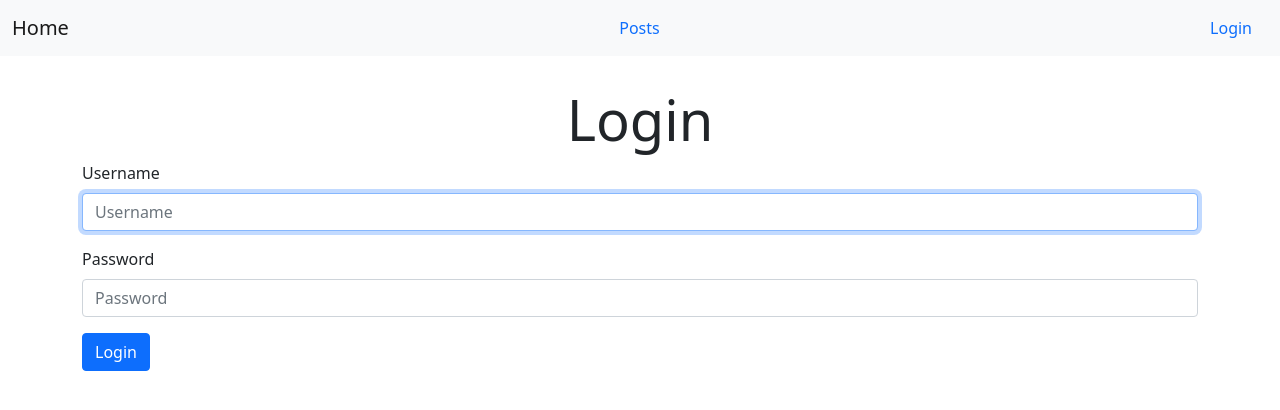
After one commit to alansun17904/cp-adventures, a Django app: page /writeups/login in a window 1280 px wide. The commit adds this page. Shown: the top 410 px of the page. Run offline with Django 3.2, Linux system fonts and the light colour scheme; some libraries are stand-ins or nearby versions.

Commit message:
added login page and delete function now works without errors.

```diff
--- a/cp_adventures/settings.py
+++ b/cp_adventures/settings.py
@@ -27,7 +27,7 @@ SECRET_KEY = os.getenv('SECRET_KEY', default=get_random_secret_key())
 # SECURITY WARNING: don't run with debug turned on in production!
 DEBUG = False
 
-ALLOWED_HOSTS = ['cp-env.eba-zrkyjwtd.us-east-1.elasticbeanstalk.com']
+ALLOWED_HOSTS = []
 
 
 # Application definition
@@ -106,6 +106,9 @@ AUTH_PASSWORD_VALIDATORS = [
     },
 ]
 
+LOGIN_URL = '/writeups/login'
+LOGIN_REDIRECT_URL = '/writeups'
+
 
 # Internationalization
 # https://docs.djangoproject.com/en/3.2/topics/i18n/
--- a/templates/base.html
+++ b/templates/base.html
@@ -19,7 +19,10 @@
             {% if user.is_authenticated %}
                 <a class="nav-link" href="{% url 'writeups:add' %}">Add</a>
                 <a class="nav-link" href="{% url 'admin:index' %}">Staff</a>
+                {% else %}
+                <a class="nav-link" href="{% url 'writeups:login' %}">Login</a>
             {% endif %}
+
         </div>
     </nav>
     <div class="container">
--- /dev/null
+++ b/templates/writeups/login.html
@@ -0,0 +1,14 @@
+{% extends "base.html" %}
+{% load bootstrap5 %}
+{% block body_block %}
+    <div class="jumbotron text-center">
+        <h1 class="display-4">Login</h1>
+    </div>
+    <form method="POST">
+        {% bootstrap_form form %}
+        {% csrf_token %}
+        {% buttons %}
+            <button class="btn btn-primary" type="submit">Login</button>
+        {% endbuttons %}
+    </form>
+{% endblock %}
--- a/writeups/templatetags/extras.py
+++ b/writeups/templatetags/extras.py
@@ -1,7 +1,8 @@
+import re
 import markdown
 from django import template
 
-
+cleaner = re.compile('<.*?>')
 register = template.Library()
 
 
@@ -11,4 +12,5 @@ def convert(value):
 
 @register.filter(name='preview')
 def preview(value):
+    value = re.sub(cleaner, '', value)
     return value if len(value) < 200 else value[0:200] + '...'
--- a/writeups/urls.py
+++ b/writeups/urls.py
@@ -8,5 +8,6 @@ urlpatterns = [
     path('posts/add', views.PostCreateView.as_view(), name='add'),
     path('posts/edit/<int:pk>', views.PostUpdateView.as_view(), name='edit'),
     path('posts/detail/<int:pk>', views.PostDetailView.as_view(), name='detail'),
-    path('posts/delete/<int:pk>', views.PostDeleteView.as_view(), name='delete')
+    path('posts/delete/<int:pk>', views.PostDeleteView.as_view(), name='delete'),
+    path('login', views.UserLoginView.as_view(), name='login')
 ]
--- a/writeups/views.py
+++ b/writeups/views.py
@@ -1,5 +1,6 @@
-from django.shortcuts import render
+from django.urls import reverse_lazy
 from django.views.generic import ListView, DetailView, UpdateView, DeleteView, CreateView
+from django.contrib.auth.views import LoginView
 from django.contrib.auth.mixins import LoginRequiredMixin
 from writeups.models import Post
 
@@ -34,3 +35,8 @@ class TagCreateView(CreateView, LoginRequiredMixin):
 class PostDeleteView(DeleteView, LoginRequiredMixin):
     template_name = 'writeups/writeups_delete_confirm.html'
     model = Post
+    success_url = reverse_lazy('writeups:list')
+
+
+class UserLoginView(LoginView):
+    template_name = 'writeups/login.html'
```
